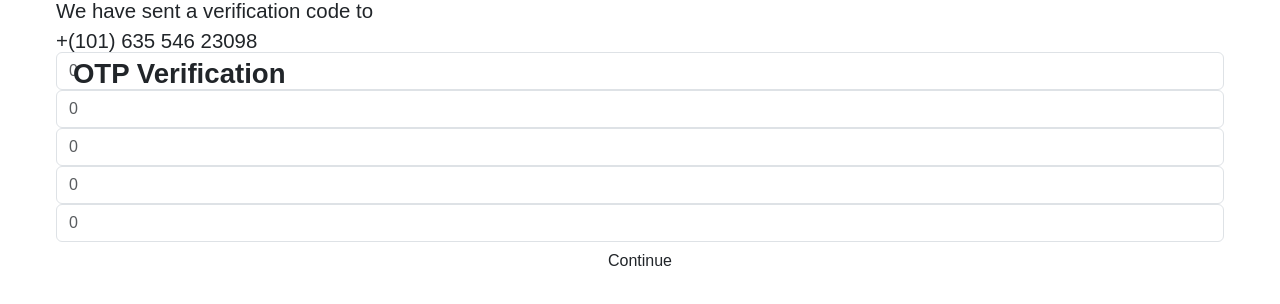
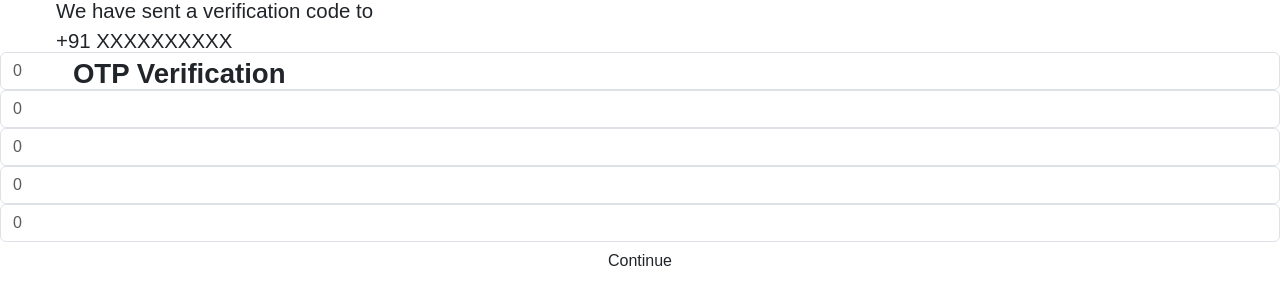
Before and after one commit to ghanihack/Dhesi-Delivery-Boy, a website: page otp.html in a window 1280 px wide. Drawn offline with Linux system fonts and the light colour scheme; some icons are missing; files whose address does not match are found by name; a web font is replaced by a local one.

Commit message:
Update otp.html

```diff
--- a/otp.html
+++ b/otp.html
@@ -50,9 +50,10 @@
   <!-- otp start -->
   <div class="custom-container">
     <div class="otp-verification">
-      <h3>We have sent a verification code to</h3>
-      <h3 class="otp-number mt-2">+(101) 635 546 23098</h3>
+        <h3>We have sent a verification code to</h3>
+        <h3 class="otp-number mt-2">+91 XXXXXXXXXX</h3>
     </div>
+</div>
     <form class="otp-form">
       <div class="form-input dark-border-gradient">
         <input type="number" class="form-control active" placeholder="0" id="five1" onkeyup="onKeyUpEvent(1, event)"
```
